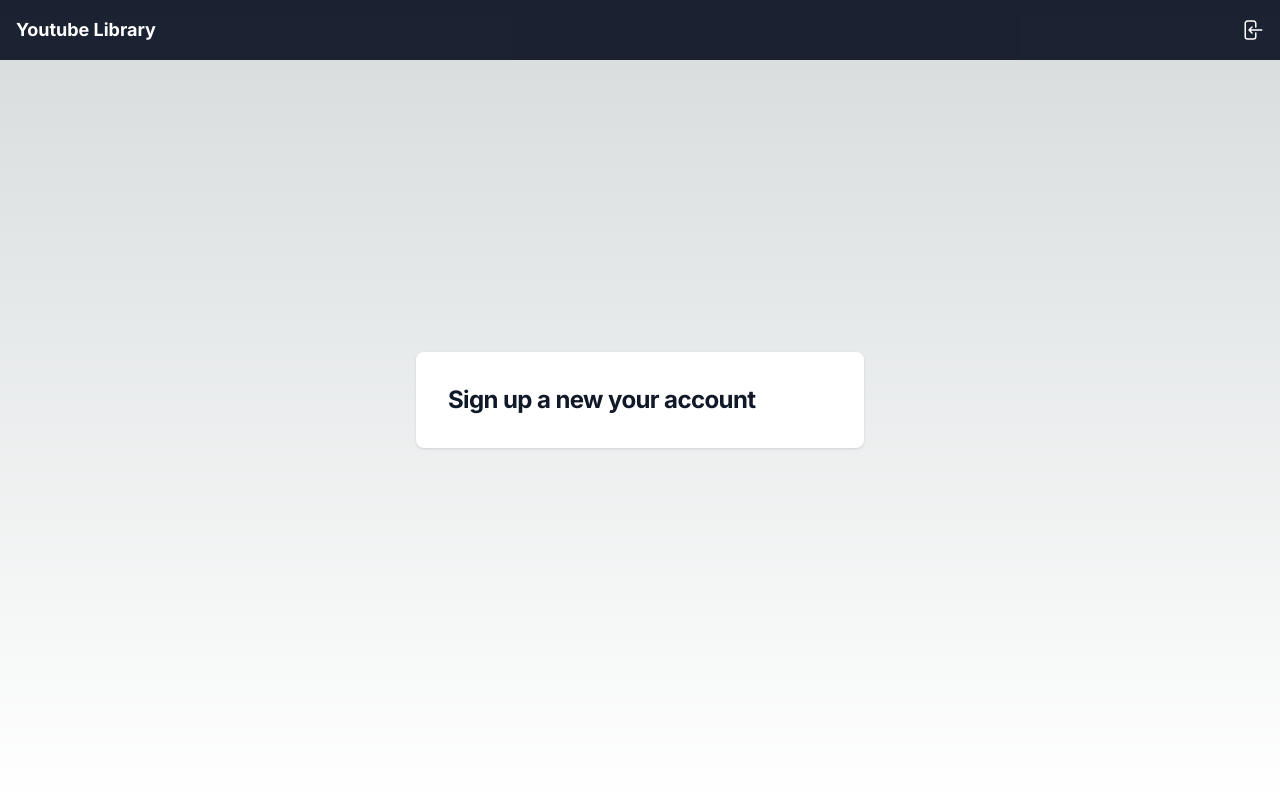
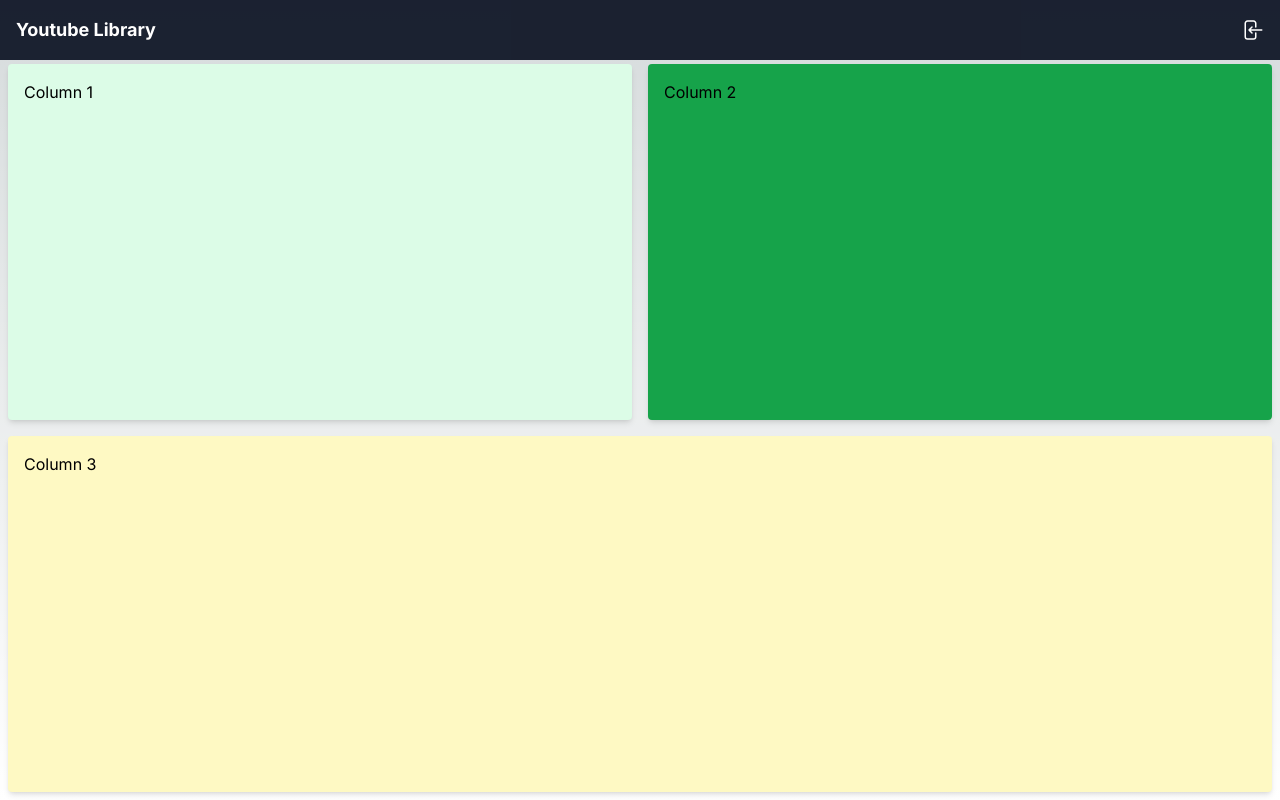
Before and after one commit to Nipunc55/youtube-playlist, a Next.js app: page /profile in a window 1280 px wide. Built offline with nearby package versions, Linux system fonts and the light colour scheme.

Commit message:
thubnail page code refactor :boom:

```diff
--- a/package.json
+++ b/package.json
@@ -19,6 +19,7 @@
 		"next-navigation": "^1.0.6",
 		"react": "^18",
 		"react-dom": "^18",
+		"react-hot-toast": "^2.4.1",
 		"react-slick": "^0.29.0",
 		"react-spring": "^9.7.3",
 		"react-use-gesture": "^9.1.3",
--- a/src/app/profile/page.tsx
+++ b/src/app/profile/page.tsx
@@ -23,12 +23,25 @@ export default async function RegisterForm() {
     }
   }
   return (
-    <div className="flex flex-col items-center justify-center px-6 py-20 mx-auto md:h-screen lg:py-0">
-      <div className="w-full bg-white rounded-lg shadow dark:border md:mt-0 sm:max-w-md xl:p-0 dark:bg-gray-800 dark:border-gray-700">
-        <div className="p-6 space-y-4 md:space-y-6 sm:p-8">
-          <h1 className="text-xl font-bold leading-tight tracking-tight text-gray-900 md:text-2xl dark:text-white">
-            Sign up a new your account
-          </h1>
+    <div className="flex flex-col items-center justify-center h-screen p-2 pt-16 ">
+      <div className=" w-full h-full  ">
+        <div className="grid grid-cols-1 h-full sm:grid-cols-2 gap-4">
+          <div className="h-full col-span-1 bg-green-100 rounded shadow-md">
+            <div className="p-4   ">
+              <p>Column 1</p>
+            </div>
+          </div>
+          <div className="h-full col-span-1 bg-green-600 rounded shadow-md">
+            <div className="p-4 ">
+              <p>Column 2</p>
+            </div>
+          </div>
+
+          <div className="col-span-2 bg-yellow-100 h-full rounded shadow-md ">
+            <div className="p-4 ">
+              <p>Column 3</p>
+            </div>
+          </div>
         </div>
       </div>
     </div>
--- /dev/null
+++ b/src/components/videoCards/loading.tsx
@@ -0,0 +1,17 @@
+interface LoadingProps {
+  loaded: boolean;
+}
+const Loading: React.FC<LoadingProps> = ({ loaded }) => {
+  return (
+    <>
+      {loaded && (
+        <div className="absolute h-200  inset-0 opacity-0 bg-black bg-opacity-50 opacity-100 transition-opacity duration-300 rounded-md">
+          <p className="text-gray-300 absolute top-1/2 left-1/2 transform -translate-x-1/2 -translate-y-1/2 text-center">
+            Loading....
+          </p>
+        </div>
+      )}
+    </>
+  );
+};
+export default Loading;
--- /dev/null
+++ b/src/components/videoCards/videoCard.tsx
@@ -0,0 +1,100 @@
+"use client";
+import React from "react";
+
+interface VideoCardProps {
+  thumbnails: any;
+  isAuthenticated: Boolean;
+  likeVideo: (videoId: number) => void; // Assuming likeVideo is a function with no parameters and no return value
+  openYouTubeLink: (video: any) => void;
+}
+// Functional Component
+const VideoCard: React.FC<VideoCardProps> = ({
+  thumbnails,
+  isAuthenticated,
+  likeVideo,
+  openYouTubeLink,
+}) => {
+  return (
+    <>
+      {thumbnails &&
+        thumbnails.length > 0 &&
+        thumbnails.map((video: any) => (
+          <div
+            key={video.id}
+            // className="bg-gray-100 rounded-md overflow-hidden transform transition-transform duration-300  cursor-pointer"
+            className="relative group bg-gray-100 rounded-md overflow-hidden transform transition-transform duration-300 cursor-pointer"
+          >
+            <img
+              src={video.thumbnail || ""}
+              // alt={video.title}
+              className="w-full"
+              style={{ height: "auto", borderRadius: "8px" }}
+            />
+
+            {isAuthenticated ? (
+              <div className="absolute inset-0 opacity-0 bg-black bg-opacity-50 group-hover:opacity-100 transition-opacity duration-300 rounded-md">
+                {video.hasLike ? (
+                  <button
+                    onClick={() => likeVideo(video.id)}
+                    className="absolute bottom-0 right-0 z-10  text-white px-4 py-2 rounded-full"
+                  >
+                    <svg
+                      className="fill-cyan-500 hover:fill-cyan-700"
+                      width="24"
+                      height="24"
+                      xmlns="http://www.w3.org/2000/svg"
+                      fillRule="evenodd"
+                      clipRule="evenodd"
+                    >
+                      <path d="M12 21.593c-5.63-5.539-11-10.297-11-14.402 0-3.791 3.068-5.191 5.281-5.191 1.312 0 4.151.501 5.719 4.457 1.59-3.968 4.464-4.447 5.726-4.447 2.54 0 5.274 1.621 5.274 5.181 0 4.069-5.136 8.625-11 14.402m5.726-20.583c-2.203 0-4.446 1.042-5.726 3.238-1.285-2.206-3.522-3.248-5.719-3.248-3.183 0-6.281 2.187-6.281 6.191 0 4.661 5.571 9.429 12 15.809 6.43-6.38 12-11.148 12-15.809 0-4.011-3.095-6.181-6.274-6.181" />
+                    </svg>
+                  </button>
+                ) : (
+                  <button
+                    // onClick={() => likeVideo(video.id)}
+                    className="absolute bottom-0 right-0 z-10  text-white px-4 py-2 rounded-full"
+                  >
+                    <svg
+                      className="fill-cyan-700"
+                      xmlns="http://www.w3.org/2000/svg"
+                      width="24"
+                      height="24"
+                      viewBox="0 0 24 24"
+                    >
+                      <path d="M12 4.419c-2.826-5.695-11.999-4.064-11.999 3.27 0 7.27 9.903 10.938 11.999 15.311 2.096-4.373 12-8.041 12-15.311 0-7.327-9.17-8.972-12-3.27z" />
+                    </svg>
+                  </button>
+                )}
+                <button
+                  onClick={() => openYouTubeLink(video)}
+                  className="absolute bottom-0 left-0 z-10 bg-blue-500 text-white px-4 py-2 rounded-full"
+                >
+                  watch
+                </button>
+
+                {/* Content inside the overlay */}
+                <p className="text-white">likes: {video.likes}</p>
+              </div>
+            ) : (
+              <div className="absolute inset-0 opacity-0 bg-black bg-opacity-50 group-hover:opacity-100 transition-opacity duration-300 rounded-md">
+                <button
+                  onClick={() => openYouTubeLink(video)}
+                  className="absolute bottom-0 left-0 z-10 bg-blue-500 text-white px-4 py-2 rounded-full"
+                >
+                  watch
+                </button>
+
+                {/* Content inside the overlay */}
+                <p className="text-white">likes: {video.likes}</p>
+                <p className="text-gray-300 absolute top-1/2 left-1/2 transform -translate-x-1/2 -translate-y-1/2 text-center">
+                  login to like and add videos
+                </p>
+              </div>
+            )}
+          </div>
+        ))}
+    </>
+  );
+};
+
+export default VideoCard;
--- a/types.d.ts
+++ b/types.d.ts
@@ -1,5 +1,7 @@
 /** @format */
-
+type thumbnail = {
+  id: number;
+};
 type videos = {
   url: string;
   category_id: number | null;
```
Also changed, not shown: src/components/ThumNailGrid.tsx (+20 -95 lines), 1 other file (tests, documents, lock files or other folders).
